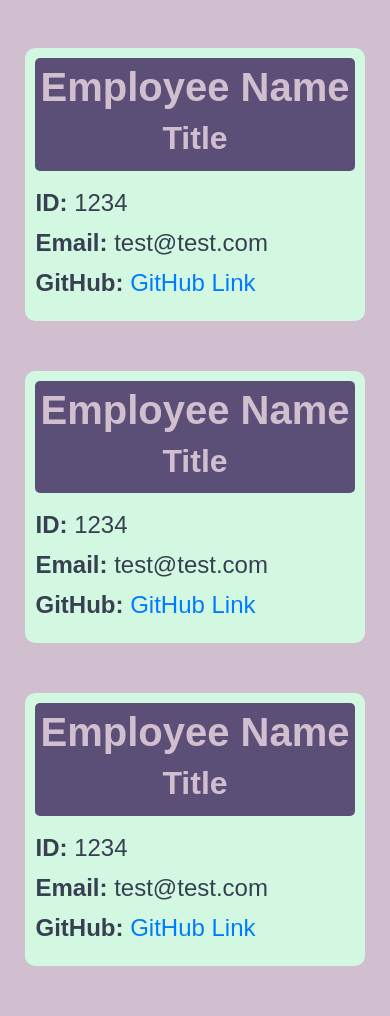
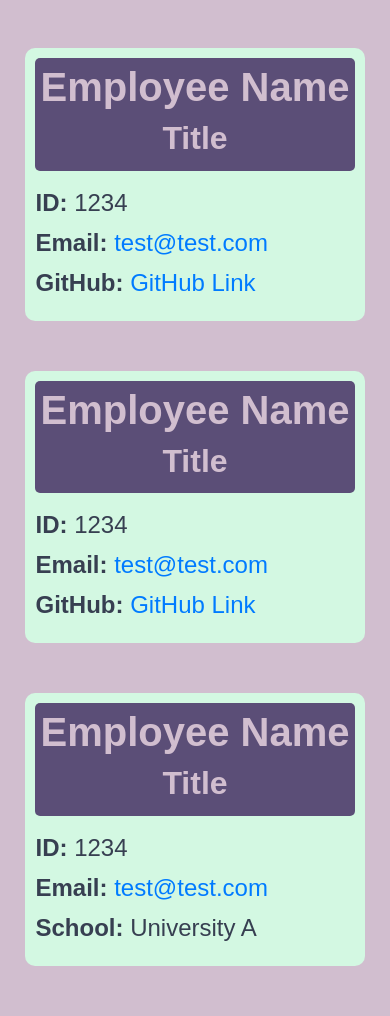
Before and after one commit to emangano2816/team_profile_generator, a website: page dist/index.html in a window 390 px wide. Shown: the part 712-1728 px from the top of the page. Drawn offline with nearby package versions, Linux system fonts and the light colour scheme; a web font is replaced by a local one.

Commit message:
Minor fixes. Added phone number to one card; mailto: for email; tel; for phone number; and school

```diff
--- a/dist/index.html
+++ b/dist/index.html
@@ -33,8 +33,8 @@
             </div>
             <div class='employee-info'>
                 <p><strong>ID: </strong>1234</p>
-                <p><strong>Email: </strong>test@test.com</p>
-                <p><strong>GitHub: </strong> <a href="#">GitHub Link</a></p>
+                <p><strong>Email: </strong><a href="mailto:test@test.com">test@test.com</a></p>
+                <p><strong>Office number: </strong> <a href="tel:1234567890">(000)111-2222</a></p>
             </div>
         </div>
 
@@ -45,8 +45,8 @@
             </div>
             <div class='employee-info'>
                 <p><strong>ID: </strong>1234</p>
-                <p><strong>Email: </strong>test@test.com</p>
-                <p><strong>GitHub: </strong> <a href="#">GitHub Link</a></p>
+                <p><strong>Email: </strong><a href="mailto:test@test.com">test@test.com</a></p>
+                <p><strong>GitHub: </strong> <a href="https://github.com/user">GitHub Link</a></p>
             </div>
         </div>
 
@@ -57,8 +57,8 @@
             </div>
             <div class='employee-info'>
                 <p><strong>ID: </strong>1234</p>
-                <p><strong>Email: </strong>test@test.com</p>
-                <p><strong>GitHub: </strong> <a href="#">GitHub Link</a></p>
+                <p><strong>Email: </strong><a href="mailto:test@test.com">test@test.com</a></p>
+                <p><strong>GitHub: </strong> <a href="https://github.com/user">GitHub Link</a></p>
             </div>
         </div>
 
@@ -69,8 +69,8 @@
             </div>
             <div class='employee-info'>
                 <p><strong>ID: </strong>1234</p>
-                <p><strong>Email: </strong>test@test.com</p>
-                <p><strong>GitHub: </strong> <a href="#">GitHub Link</a></p>
+                <p><strong>Email: </strong><a href="mailto:test@test.com">test@test.com</a></p>
+                <p><strong>GitHub: </strong> <a href="https://github.com/user">GitHub Link</a></p>
             </div>
         </div>
 
@@ -81,8 +81,8 @@
             </div>
             <div class='employee-info'>
                 <p><strong>ID: </strong>1234</p>
-                <p><strong>Email: </strong>test@test.com</p>
-                <p><strong>GitHub: </strong> <a href="#">GitHub Link</a></p>
+                <p><strong>Email: </strong><a href="mailto:test@test.com">test@test.com</a></p>
+                <p><strong>School: </strong> University A</p>
             </div>
         </div>
 
```
